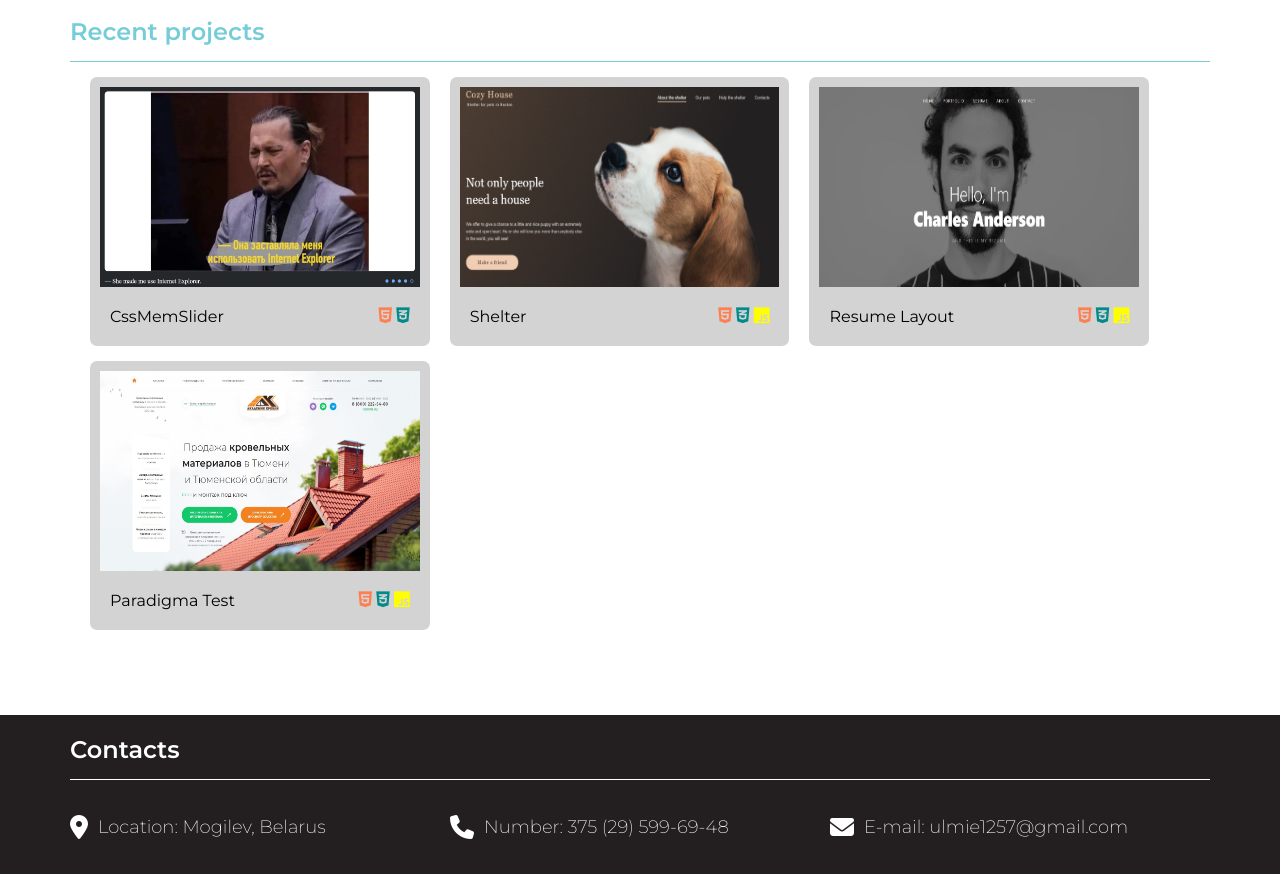
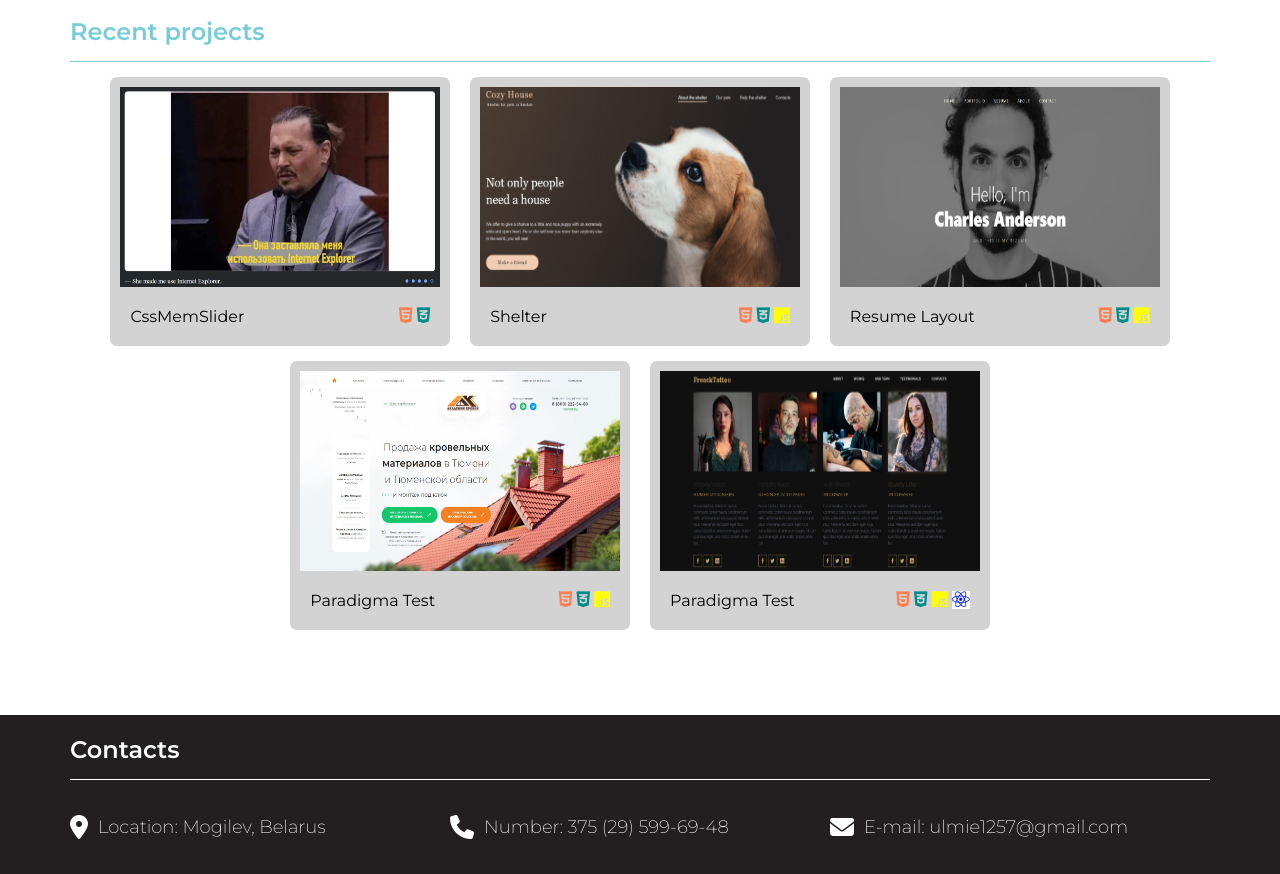
Before and after one commit to Ulmie/rsschool-cv, a plain HTML site: page index.html in a window 1280 px wide. Shown: the part 1330-2204 px from the top of the page. Drawn offline with Linux system fonts and the light colour scheme.

Commit message:
add new project in CV

```diff
--- a/index.html
+++ b/index.html
@@ -233,6 +233,22 @@ res <span class=blue>+=</span> arr<span class=blue>[i][0]</span>;
                                 </div>
                             </div>
                         </a>
+                        <a href="https://ulmie.github.io/paradigma_test/" class="projects-item">
+                            <div class="projects-item__photo">
+                                <img src="assets/project4.jpg" alt="cssMemSlider">
+                            </div>
+                            <div class="projects-item__name">
+                                <div class="projects-item__title">
+                                    Paradigma Test
+                                </div>
+                                <div class="projects-item__icons">
+                                    <i class="fa-brands fa-html5 html"></i>
+                                    <i class="fa-brands fa-css3-alt css"></i>
+                                    <i class="fa-brands fa-js js"></i>
+                                    <i class="fa-brands fa-react react"></i>
+                                </div>
+                            </div>
+                        </a>
                     </div>
                 </div>
             </section>
--- a/style.css
+++ b/style.css
@@ -290,7 +290,7 @@ li span {
 .projects-wrapper {
     display: flex;
     flex-wrap: wrap;
-
+    justify-content: center;
 }
 
 .projects-item {
@@ -332,6 +332,11 @@ li span {
 
 .js {
     color: yellow;
+}
+
+.react {
+    color: rgb(0, 17, 255);
+    background-color: #fff;
 }
 /* Footer */
 
```
Also changed, not shown: assets/project4.jpg (added).
